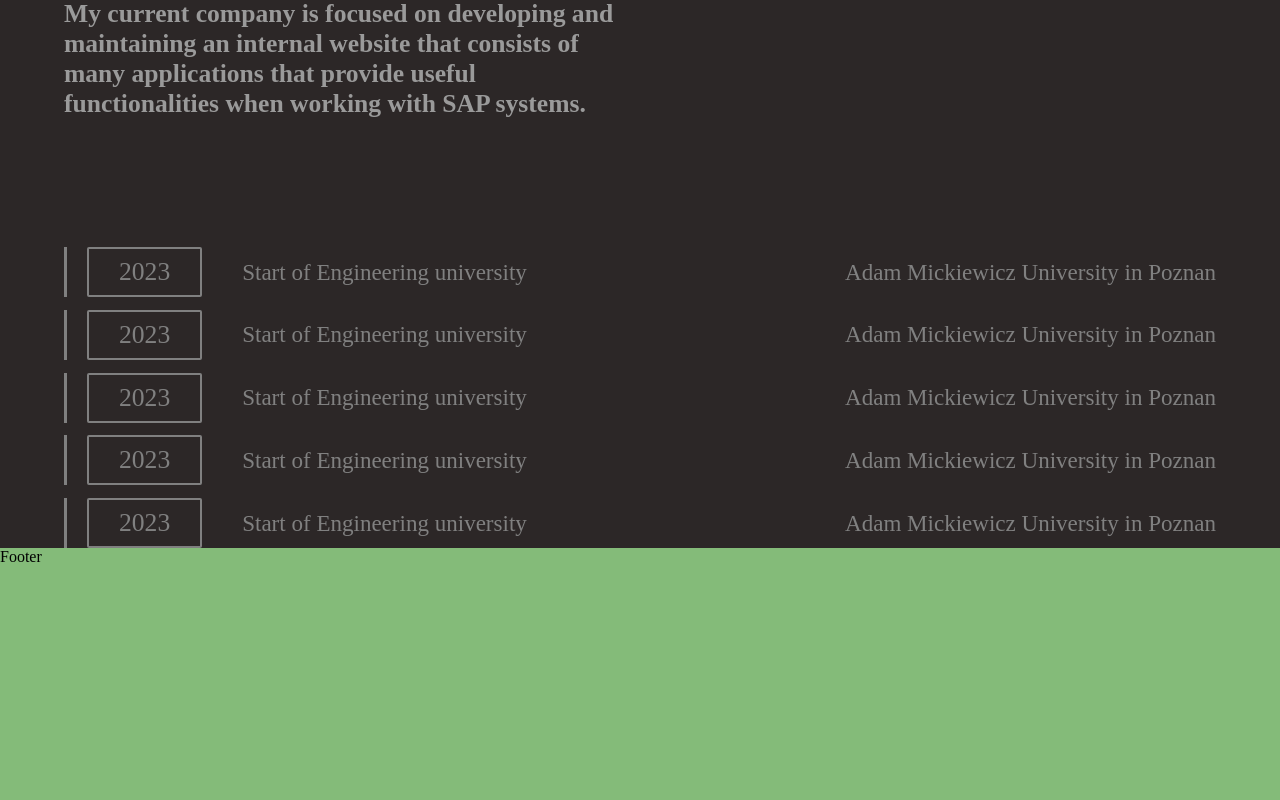
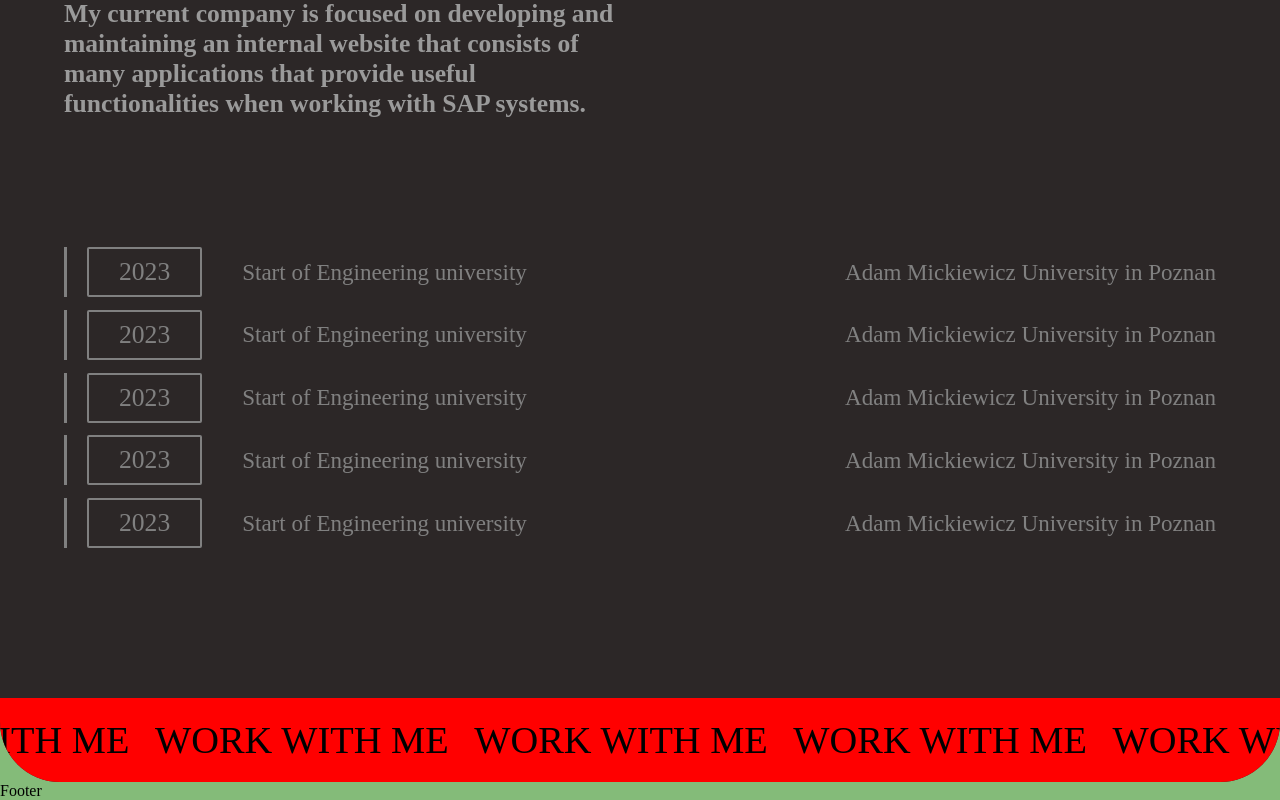
Before and after one commit to AdamTopp/portfolio, a React (Vite) app: page / in a window 1280 px wide. Shown: the part 3119-3919 px from the top of the page. Before the commit the page ends 3685 px from the top, so only its background shows below. Built offline with nearby package versions, Linux system fonts and the light colour scheme; the HTML template or start-up script is replaced by a standard one.

Commit message:
[P-1] Page End scroller

```diff
--- a/src/sections/Content/Content.styles.tsx
+++ b/src/sections/Content/Content.styles.tsx
@@ -7,6 +7,7 @@ export const Wrapper = styled.div`
     width: 100%;
     box-sizing: border-box;
     background-color: #2c2727;
+    border-radius: 0 0 60px 60px;
 `;
 
 export const ContentLimit = styled.div`
--- a/src/sections/Content/Content.tsx
+++ b/src/sections/Content/Content.tsx
@@ -1,6 +1,7 @@
 import { ContentLimit, Wrapper } from './Content.styles'
 import Experience from './components/Experience/Experience'
 import Introduction from './components/Introduction/Introduction'
+import PageEnd from './components/PageEnd/PageEnd'
 import Slider from './components/Slider/Slider'
 import Technologies from './components/Technologies/Technologies'
 
@@ -15,6 +16,7 @@ function Content() {
       <ContentLimit>
         <Experience />
       </ContentLimit>
+      <PageEnd />
     </Wrapper>
   )
 }
--- /dev/null
+++ b/src/sections/Content/components/PageEnd/PageEnd.styles.tsx
@@ -0,0 +1,39 @@
+import styled, { keyframes } from "styled-components";
+
+const slide = keyframes`
+    from {
+        transform: translateX(0);
+    }
+    to {
+        transform: translateX(-100%);
+    }
+`
+
+export const Logos = styled.div`
+    overflow: hidden;
+    width: 100vw;
+    margin-top: 150px;
+    padding: 20px 0;
+    white-space: nowrap;
+    background-color: red;
+    border-radius: 0 0 60px 60px;
+`;
+
+export const LogosSlider = styled.div`
+    display: inline-block;
+    white-space: nowrap;
+    animation: 7s ${slide} infinite linear;
+    img {
+        opacity: 0.5;
+        height: 5vw;
+        margin: 0 70px;
+    }
+`;
+
+export const Text = styled.div`
+    display: inline-block;
+    color: black;
+    font-size: min(3rem, 3vw);
+    margin-right: 2vw;
+    text-transform: uppercase;
+`;
--- /dev/null
+++ b/src/sections/Content/components/PageEnd/PageEnd.tsx
@@ -0,0 +1,32 @@
+import React, { useState } from 'react'
+import { Logos, LogosSlider, Text } from './PageEnd.styles';
+
+function PageEnd() {
+
+  return (
+    <Logos>
+        <LogosSlider >
+          {[...Array(5)].map((e, i) => (
+              <Text>Work with me</Text>
+          ))}
+        </LogosSlider>
+        <LogosSlider >
+          {[...Array(5)].map((e, i) => (
+              <Text>Work with me</Text>
+          ))}
+        </LogosSlider>
+        <LogosSlider >
+          {[...Array(5)].map((e, i) => (
+              <Text>Work with me</Text>
+          ))}
+        </LogosSlider>
+        <LogosSlider >
+          {[...Array(5)].map((e, i) => (
+              <Text>Work with me</Text>
+          ))}
+        </LogosSlider>
+    </Logos>
+  )
+}
+
+export default PageEnd;
```
